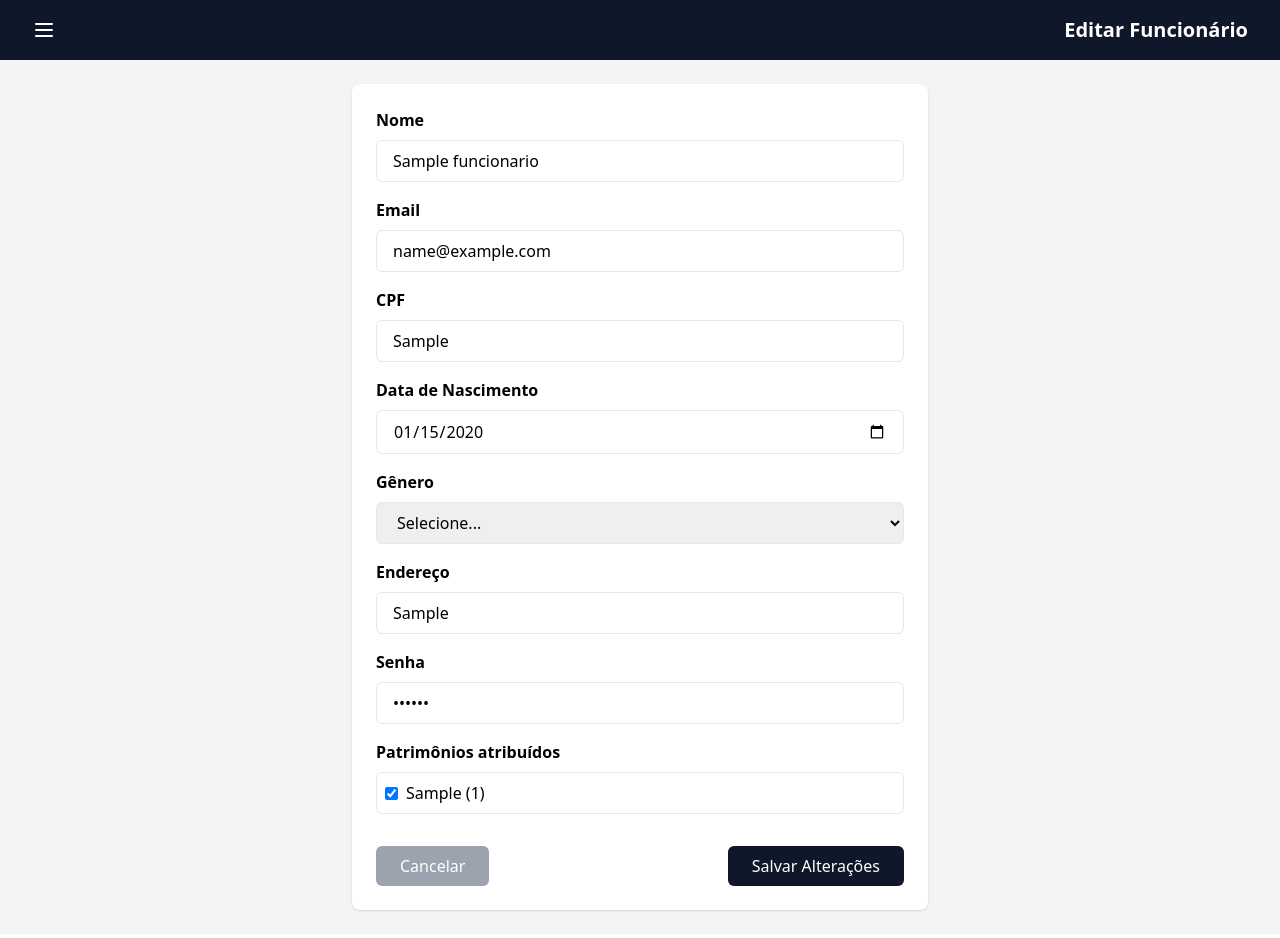
After one commit to BrunoKaue-02/Sistema-funcinario-patrimonio, a Flask app: page /editar/1 in a window 1280 px wide. The commit adds this page. Run offline with Flask 3, Linux system fonts and the light colour scheme; tables that the repository leaves empty hold one stand-in row (values such as "Sample post").

```diff
--- a/app/__init__.py
+++ b/app/__init__.py
@@ -33,7 +33,7 @@ def create_app():
     from app.routes.funcionario_routes import funcionario_bp
     from app.routes.index_routes import index_bp
     from app.routes.formulario_patrimonio_routes import patrimonio_bp
-    from app.routes.patrimonio_routes import homeP_bp
+    from app.routes.patrimonio_routes import home_patrimonio_bp
     from app.routes.fabricante_routes import fabricante_bp
     from app.routes.notas_routes import nota_bp
     from app.routes.vendedor_routes import vendedor_bp
@@ -42,7 +42,7 @@ def create_app():
     app.register_blueprint(funcionario_bp)
     app.register_blueprint(patrimonio_bp)
     app.register_blueprint(index_bp)
-    app.register_blueprint(homeP_bp)
+    app.register_blueprint(home_patrimonio_bp)
     app.register_blueprint(fabricante_bp)
     app.register_blueprint(nota_bp)
     app.register_blueprint(vendedor_bp)
--- a/app/models/patrimonio_model.py
+++ b/app/models/patrimonio_model.py
@@ -8,7 +8,7 @@ class Patrimonio(db.Model):
     id_patrimonio: Mapped[int] = mapped_column(Integer, primary_key=True, autoincrement=True)
     produto: Mapped[str] = mapped_column(String(255), nullable=False)
     n_serie: Mapped[int] = mapped_column(Integer, nullable=False)
-    valor: Mapped[float] = mapped_column(Float, nullable=False)
+    valor: Mapped[str] = mapped_column(String, nullable=False)
     fabricante: Mapped[str] = mapped_column(String(255), nullable=False)
 
     # Se quiser adicionar relacionamento futuramente:
--- a/app/routes/formulario_patrimonio_routes.py
+++ b/app/routes/formulario_patrimonio_routes.py
@@ -12,13 +12,12 @@ def adicionar_patrimonio():
 
         produto = request.form.get('produto')
         n_serie = request.form.get('n_serie')
-        valor_str = request.form.get('valor')
-        valor = float(valor_str.replace('R$', '').replace('.', '').replace(',', ''))
+        valor = request.form.get('valor')
         fabricante = request.form.get('fabricante')
         #id_fabricante = 1  # fixo por enquanto
 
         cadastrar_patrimonio(produto, fabricante, n_serie, valor)
         flash('Patrimônio cadastrado com sucesso!')
-        return redirect(url_for('homeP.listar_patrimonios'))
+        return redirect(url_for('home_patrimonio.listar_patrimonios'))
 
     return render_template('formulario_patrimonios.html')
--- a/app/routes/funcionario_routes.py
+++ b/app/routes/funcionario_routes.py
@@ -1,8 +1,8 @@
 from flask import Blueprint, render_template, request, redirect, url_for, flash, session
 from app.database.db import db
 from werkzeug.security import generate_password_hash
-from datetime import datetime
-from app.models import Funcionario
+from datetime import datetime, date
+from app.models import Funcionario, Patrimonio, Funcionario_Patrimonio
 from app.controller.funcionario_controller import cadastrar_funcionario
 
 funcionario_bp = Blueprint('funcionario', __name__)
@@ -67,3 +67,47 @@ def deletar_funcionario(id):
         flash('Funcionário não encontrado.')
 
     return redirect(url_for('funcionario.listar_funcionarios'))
+
+@funcionario_bp.route('/editar/<int:id>', methods=['GET', 'POST'])
+def editar_funcionario(id):
+    funcionario = Funcionario.query.get_or_404(id)
+    todos_patrimonios = Patrimonio.query.all()
+
+    if request.method == 'POST':
+        funcionario.nome = request.form.get('nome')
+        funcionario.genero = request.form.get('genero')
+        data_nascimento_str = request.form.get('data_nascimento')
+        funcionario.data_nascimento = datetime.strptime(data_nascimento_str, '%Y-%m-%d').date()
+        funcionario.email = request.form.get('email')
+        funcionario.endereco = request.form.get('endereco')
+        funcionario.cpf = request.form.get('cpf')
+        funcionario.senha = request.form.get('senha')
+
+        # Remove vínculos antigos
+        Funcionario_Patrimonio.query.filter_by(id_funcionario=funcionario.id_funcionario).delete()
+
+        # Adiciona novos vínculos
+        for id_patrimonio in request.form.getlist('patrimonios'):
+            novo_vinculo = Funcionario_Patrimonio(
+                id_funcionario=funcionario.id_funcionario,
+                id_patrimonio=int(id_patrimonio),
+                data_atribuicao=date.today()
+            )
+            db.session.add(novo_vinculo)
+
+        db.session.commit()
+        flash('Funcionário atualizado com sucesso!', 'success')
+        return redirect(url_for('home.home'))
+
+    # IDs dos patrimônios já atribuídos
+    ids_atribuidos = [
+        vinculo.id_patrimonio
+        for vinculo in funcionario.vinculos_patrimonios
+    ]
+
+    return render_template(
+        'editar_funcionario.html',
+        funcionario=funcionario,
+        todos_patrimonios=todos_patrimonios,
+        funcionario_ids_patrimonios=ids_atribuidos
+    )
--- a/app/static/output.css
+++ b/app/static/output.css
@@ -575,6 +575,10 @@ video {
   margin-top: 2rem;
 }
 
+.mb-6 {
+  margin-bottom: 1.5rem;
+}
+
 .box-border {
   box-sizing: border-box;
 }
@@ -591,6 +595,10 @@ video {
   display: table;
 }
 
+.grid {
+  display: grid;
+}
+
 .h-5 {
   height: 1.25rem;
 }
@@ -605,6 +613,10 @@ video {
 
 .h-screen {
   height: 100vh;
+}
+
+.max-h-40 {
+  max-height: 10rem;
 }
 
 .w-1\/3 {
@@ -647,6 +659,10 @@ video {
   table-layout: auto;
 }
 
+.grid-cols-1 {
+  grid-template-columns: repeat(1, minmax(0, 1fr));
+}
+
 .flex-col {
   flex-direction: column;
 }
@@ -679,6 +695,12 @@ video {
   gap: 1rem;
 }
 
+.space-x-2 > :not([hidden]) ~ :not([hidden]) {
+  --tw-space-x-reverse: 0;
+  margin-right: calc(0.5rem * var(--tw-space-x-reverse));
+  margin-left: calc(0.5rem * calc(1 - var(--tw-space-x-reverse)));
+}
+
 .divide-y > :not([hidden]) ~ :not([hidden]) {
   --tw-divide-y-reverse: 0;
   border-top-width: calc(1px * calc(1 - var(--tw-divide-y-reverse)));
@@ -696,6 +718,10 @@ video {
 
 .overflow-hidden {
   overflow: hidden;
+}
+
+.overflow-y-auto {
+  overflow-y: auto;
 }
 
 .rounded-lg {
--- /dev/null
+++ b/app/templates/editar_funcionario.html
@@ -0,0 +1,124 @@
+<!DOCTYPE html>
+<html lang="pt-BR">
+<head>
+    <meta charset="UTF-8" />
+    <meta name="viewport" content="width=device-width, initial-scale=1" />
+    <title>Editar Funcionário</title>
+    <link rel="stylesheet" href="{{ url_for('static', filename='output.css') }}">
+</head>
+<body x-data="{ show: false }" class="h-screen">
+    <div class="flex h-full">
+        <!-- MENU LATERAL -->
+        <aside x-show="show" x-transition x-cloak class="w-72 h-full bg-white border-r shadow z-10 p-4">
+            <h1 class="font-semibold text-2xl px-4 pt-3">Olá {{ session['user_email'] }}</h1>
+            <ul class="mt-2">
+                <li class="block px-6 py-4"><a href="/funcionarios">Funcionários</a></li>
+                <li class="block px-6 py-4"><a href="/patrimonios">Patrimônios</a></li>
+                <li class="block px-6 py-4"><a href="/home_notas">Notas Fiscais</a></li>
+                <li class="block px-6 py-4"><a href="/home_fabricantes">Fabricantes</a></li>
+                <li class="block px-6 py-4"><a href="#">Sair</a></li>
+            </ul>
+        </aside>
+
+        <!-- CONTEÚDO PRINCIPAL -->
+        <div class="flex-1 transition-all duration-300 ease-in-out">
+            <!-- HEADER -->
+            <header class="flex justify-between items-center px-8 py-4 bg-slate-900 text-white">
+                <button @click="show = !show" @click.outside="show = false">
+                    <template x-if="!show">
+                        <img src="/static/icons/menu.svg" alt="Menu" />
+                    </template>
+                    <template x-if="show">
+                        <img src="/static/icons/close.svg" alt="Fechar" />
+                    </template>
+                </button>
+                <h1 class="text-xl font-semibold">Editar Funcionário</h1>
+            </header>
+
+            <!-- FORMULÁRIO -->
+            <main class="p-6 bg-gray-100 h-[calc(100%-64px)] overflow-auto">
+                <form method="POST" action="{{ url_for('funcionario.editar_funcionario', id=funcionario.id_funcionario) }}" class="max-w-xl mx-auto bg-white p-6 rounded-lg shadow">
+                    <div class="mb-4">
+                        <label for="nome" class="block font-semibold mb-2">Nome</label>
+                        <input type="text" name="nome" id="nome" required
+                               class="w-full px-4 py-2 border rounded-md focus:ring-2 focus:ring-slate-500"
+                               value="{{ funcionario.nome }}">
+                    </div>
+
+                    <div class="mb-4">
+                        <label for="email" class="block font-semibold mb-2">Email</label>
+                        <input type="text" name="email" id="email" required
+                               class="w-full px-4 py-2 border rounded-md focus:ring-2 focus:ring-slate-500"
+                               value="{{ funcionario.email }}">
+                    </div>
+
+                    <div class="mb-4">
+                        <label for="cpf" class="block font-semibold mb-2">CPF</label>
+                        <input type="text" name="cpf" id="cpf" required
+                               class="w-full px-4 py-2 border rounded-md focus:ring-2 focus:ring-slate-500"
+                               value="{{ funcionario.cpf }}">
+                    </div>
+                    <div class="mb-4">
+                        <label for="data_nascimento" class="block font-semibold mb-2">Data de Nascimento</label>
+                        <input type="date" name="data_nascimento" id="data_nascimento" required
+                            class="w-full px-4 py-2 border rounded-md focus:ring-2 focus:ring-slate-500"
+                            value="{{ funcionario.data_nascimento.strftime('%Y-%m-%d') }}">
+                    </div>
+
+                    <div class="mb-4">
+                        <label for="genero" class="block font-semibold mb-2">Gênero</label>
+                        <select name="genero" id="genero" required
+                                class="w-full px-4 py-2 border rounded-md focus:ring-2 focus:ring-slate-500">
+                            <option value="">Selecione...</option>
+                            <option value="Masculino" {% if funcionario.genero == 'Masculino' %}selected{% endif %}>Masculino</option>
+                            <option value="Feminino" {% if funcionario.genero == 'Feminino' %}selected{% endif %}>Feminino</option>
+                            <option value="Outro" {% if funcionario.genero == 'Outro' %}selected{% endif %}>Outro</option>
+                        </select>
+                    </div>
+
+                    <div class="mb-4">
+                        <label for="endereco" class="block font-semibold mb-2">Endereço</label>
+                        <input type="text" name="endereco" id="endereco" required
+                            class="w-full px-4 py-2 border rounded-md focus:ring-2 focus:ring-slate-500"
+                            value="{{ funcionario.endereco }}">
+                    </div>
+
+                    <div class="mb-4">
+                        <label for="senha" class="block font-semibold mb-2">Senha</label>
+                        <input type="password" name="senha" id="senha" required
+                            class="w-full px-4 py-2 border rounded-md focus:ring-2 focus:ring-slate-500"
+                            value="{{ funcionario.senha }}">
+                    </div>
+
+
+                    <div class="mb-6">
+                        <label class="block font-semibold mb-2">Patrimônios atribuídos</label>
+                        <div class="grid grid-cols-1 gap-2 max-h-40 overflow-y-auto border p-2 rounded-md">
+                            {% for patrimonio in todos_patrimonios %}
+                                <label class="flex items-center space-x-2">
+                                    <input type="checkbox" name="patrimonios" value="{{ patrimonio.id_patrimonio }}"
+                                           {% if patrimonio.id_patrimonio in funcionario_ids_patrimonios %}checked{% endif %}>
+                                    <span>{{ patrimonio.produto }} ({{ patrimonio.n_serie }})</span>
+                                </label>
+                            {% endfor %}
+                        </div>
+                    </div>
+
+                    <div class="flex justify-between items-center mt-8">
+                        <a href="{{ url_for('funcionario.listar_funcionarios') }}"
+                           class="px-6 py-2 bg-gray-400 text-white rounded-md hover:bg-gray-500 transition">
+                            Cancelar
+                        </a>
+                        <button type="submit"
+                                class="px-6 py-2 bg-slate-900 text-white rounded-md hover:bg-slate-800 transition">
+                            Salvar Alterações
+                        </button>
+                    </div>
+                </form>
+            </main>
+        </div>
+    </div>
+
+    <script defer src="https://cdn.jsdelivr.net/npm/alpinejs@3.x.x/dist/cdn.min.js"></script>
+</body>
+</html>
--- a/app/templates/home_fabricantes.html
+++ b/app/templates/home_fabricantes.html
@@ -15,10 +15,11 @@
     <aside x-show="show" x-transition x-cloak class="w-72 h-full bg-white border-r shadow z-10 p-4">
       <h1 class="font-semibold text-2xl px-4 pt-3">Olá {{ session['user_email'] }}</h1>
       <ul class="mt-2">
+        <li class="block px-6 py-4"><a href="/home">Funcionários</a></li>
         <li class="block px-6 py-4"><a href="/patrimonios">Patrimônios</a></li>
-        <li class="block px-6 py-4"><a href="#">Notas fiscais</a></li>
+        <li class="block px-6 py-4"><a href="/home_notas">Notas Fiscais</a></li>
         <li class="block px-6 py-4"><a href="/home_fabricantes">Fabricantes</a></li>
-        <li class="block px-6 py-4"><a href="#">Sair</a></li>
+        <li class="block px-6 py-4"><a href="{{ url_for('index.logout') }}">Sair</a></li>
       </ul>
     </aside>
 
--- a/app/templates/notas_fiscais.html
+++ b/app/templates/notas_fiscais.html
@@ -14,10 +14,11 @@
         <aside x-show="show" x-transition x-cloak class="w-72 h-full bg-white border-r shadow z-10 p-4">
             <h1 class="font-semibold text-2xl px-4 pt-3">Olá {{ session['user_email'] }}</h1>
             <ul class="mt-2">
+                <li class="block px-6 py-4"><a href="/home">Funcionários</a></li>
                 <li class="block px-6 py-4"><a href="/patrimonios">Patrimônios</a></li>
                 <li class="block px-6 py-4"><a href="/home_notas">Notas Fiscais</a></li>
                 <li class="block px-6 py-4"><a href="/home_fabricantes">Fabricantes</a></li>
-                <li class="block px-6 py-4"><a href="#">Sair</a></li>
+                <li class="block px-6 py-4"><a href="{{ url_for('index.logout') }}">Sair</a></li>
             </ul>
         </aside>
 
```
Also changed, not shown: app/controller/funcionario_controller.py (+16 -0 lines), app/controller/patrimonio_controller.py (+17 -3 lines), app/models/funcionario_patrimonio_model.py (+18 -7 lines), app/routes/patrimonio_routes.py (+22 -3 lines), app/templates/home_funcionarios.html (+5 -8 lines), app/templates/home_patrimonios.html (renamed from app/templates/patrimonios.html, +13 -6 lines).
